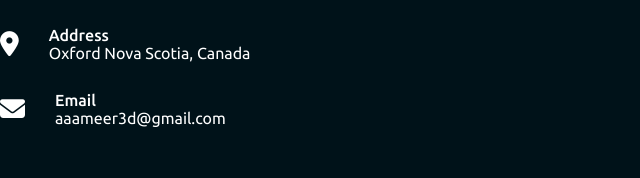
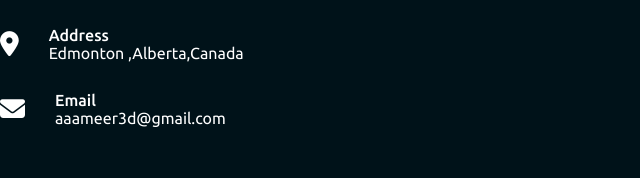
Before and after one commit to ammeer3D/portfolio, a plain HTML site: page index.html in a window 1280 px wide. Shown: the part 3189-3367 px from the top of the page, 0-640 px from the left. Drawn offline with nearby package versions, Linux system fonts and the light colour scheme.

Commit message:
Update index.html

```diff
--- a/index.html
+++ b/index.html
@@ -121,7 +121,7 @@
                             <i class="fas fa-map-marker-alt"></i>
                             <div class="info">
                                 <div class="head">Address</div>
-                                <div class="sub-title">Oxford Nova Scotia, Canada</div>
+                                <div class="sub-title">Edmonton ,Alberta,Canada</div>
                             </div>
                         </div>
                         <div class="row">
```
